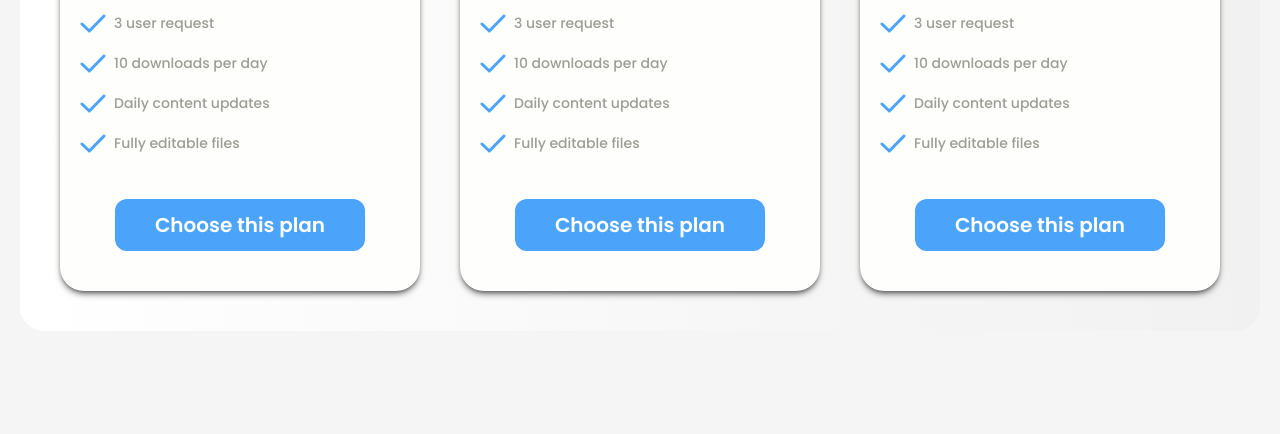
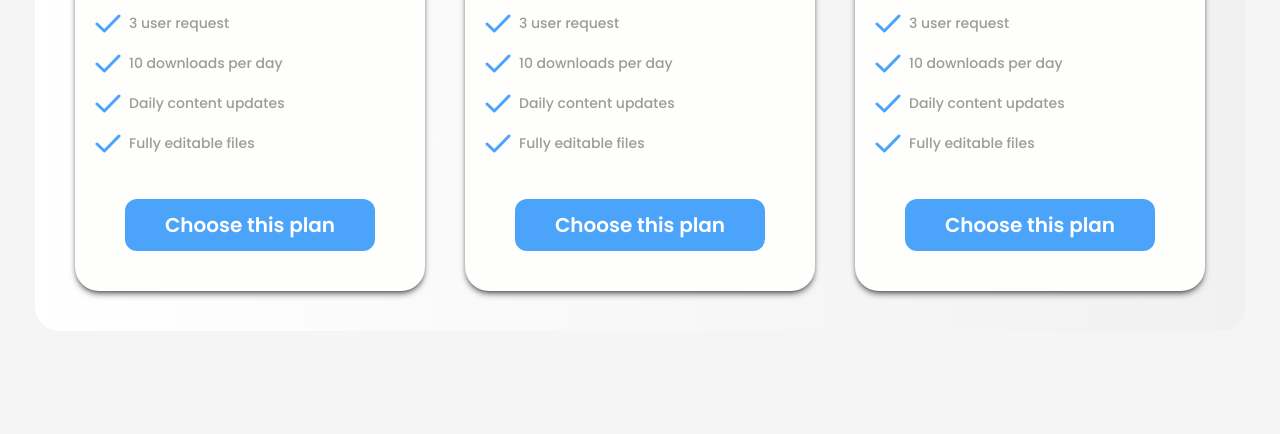
Before and after one commit to Oluwatayoo/Tailwind-Pricing-Grid-Projects, a website: page Pricing Grid 3/index.html in a window 1280 px wide. Shown: the part 366-800 px from the top of the page. Drawn offline with Linux system fonts and the light colour scheme.

Commit message:
Updated the HTML file

```diff
--- a/Pricing Grid 3/index.html
+++ b/Pricing Grid 3/index.html
@@ -17,11 +17,11 @@
       class="flex items-center justify-center min-h-screen bg-[#f5f5f5] font-['Poppins'] py-12"
     >
       <div
-        class="bg-gradient-to-r from-[#ffffff] to-[#f1f1f1] p-10 lg:p-10 md:mx-10 rounded-3xl flex flex-col md:justify-center md:flex-row md:flex-wrap space-y-30 md:space-y-0 xl:space-x-10 md:gap-y-16 md:gap-x-16 xl:mx-0 xl:gap-x-0 xl:gap-y-0"
+        class="bg-gradient-to-r from-[#ffffff] to-[#f1f1f1] p-6 py-9 md:p-10 lg:p-10 md:mx-10 rounded-3xl flex flex-col md:justify-center md:flex-row md:flex-wrap space-y-30 md:space-y-0 xl:space-x-10 md:gap-y-16 md:gap-x-16 xl:mx-0 xl:gap-x-0 xl:gap-y-0"
       >
         <!-- card 1 -->
         <div
-          class="rounded-3xl p-5 bg-[#FEFEFC] shadow-md relative shadow-black/50 w-[360px]"
+          class="rounded-3xl p-5 bg-[#FEFEFC] shadow-md relative shadow-black/50 w-[350px]"
         >
           <img
             src="./Assets/Group 1.png"
@@ -76,7 +76,7 @@
 
         <!-- card 2 -->
         <div
-          class="rounded-3xl p-5 bg-[#FEFEFC] relative shadow-md shadow-black/50 w-[360px]"
+          class="rounded-3xl p-5 bg-[#FEFEFC] relative shadow-md shadow-black/50 w-[350px]"
         >
           <img
             src="./Assets/Group 1.png"
@@ -131,7 +131,7 @@
 
         <!-- card 3 -->
         <div
-          class="rounded-3xl p-5 bg-[#FEFEFC] shadow-md relative shadow-black/50 w-[360px]"
+          class="rounded-3xl p-5 bg-[#FEFEFC] shadow-md relative shadow-black/50 w-[350px]"
         >
           <img
             src="./Assets/Group 1.png"
```
Also changed, not shown: Pricing Grid 3/css/style.css.
